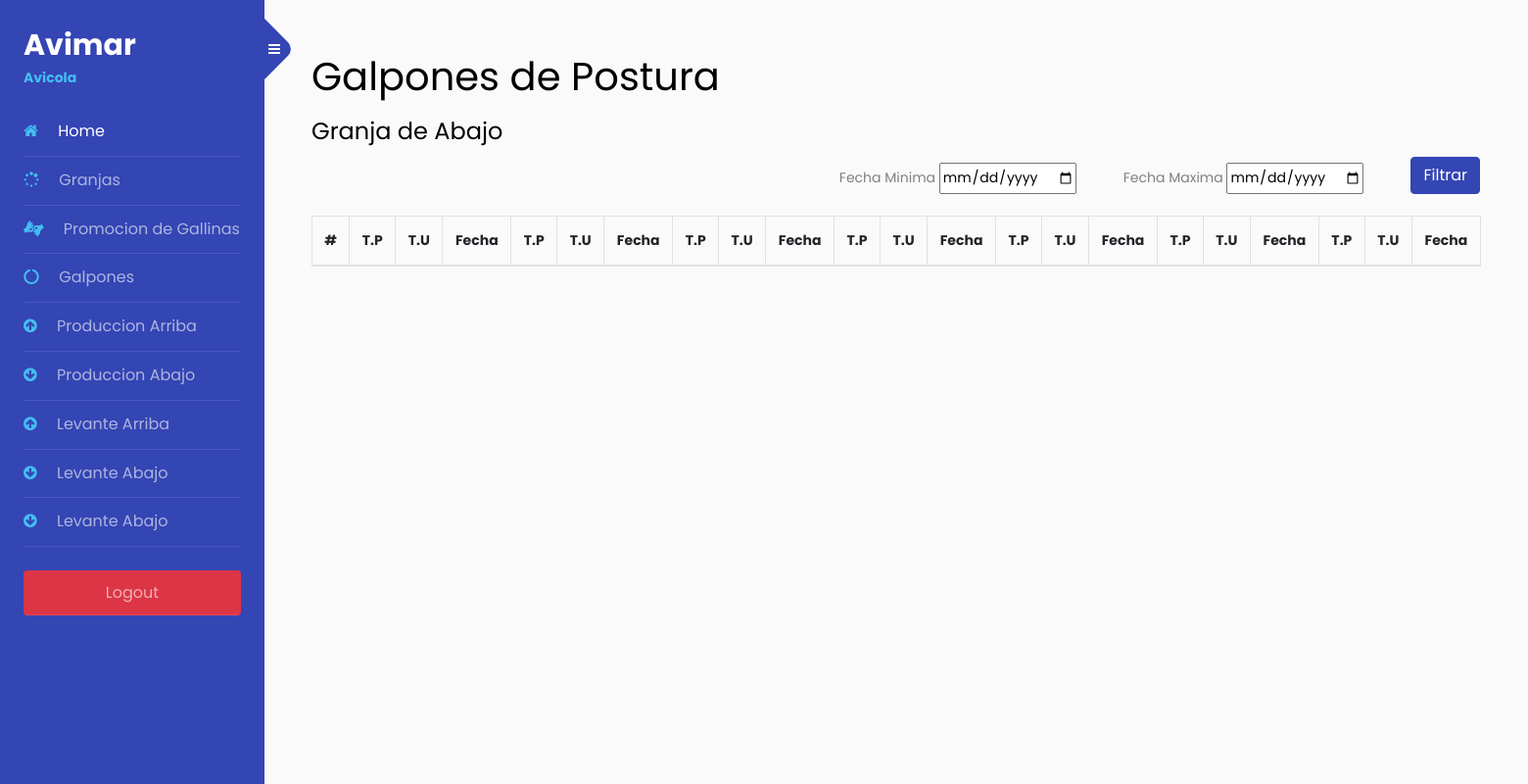
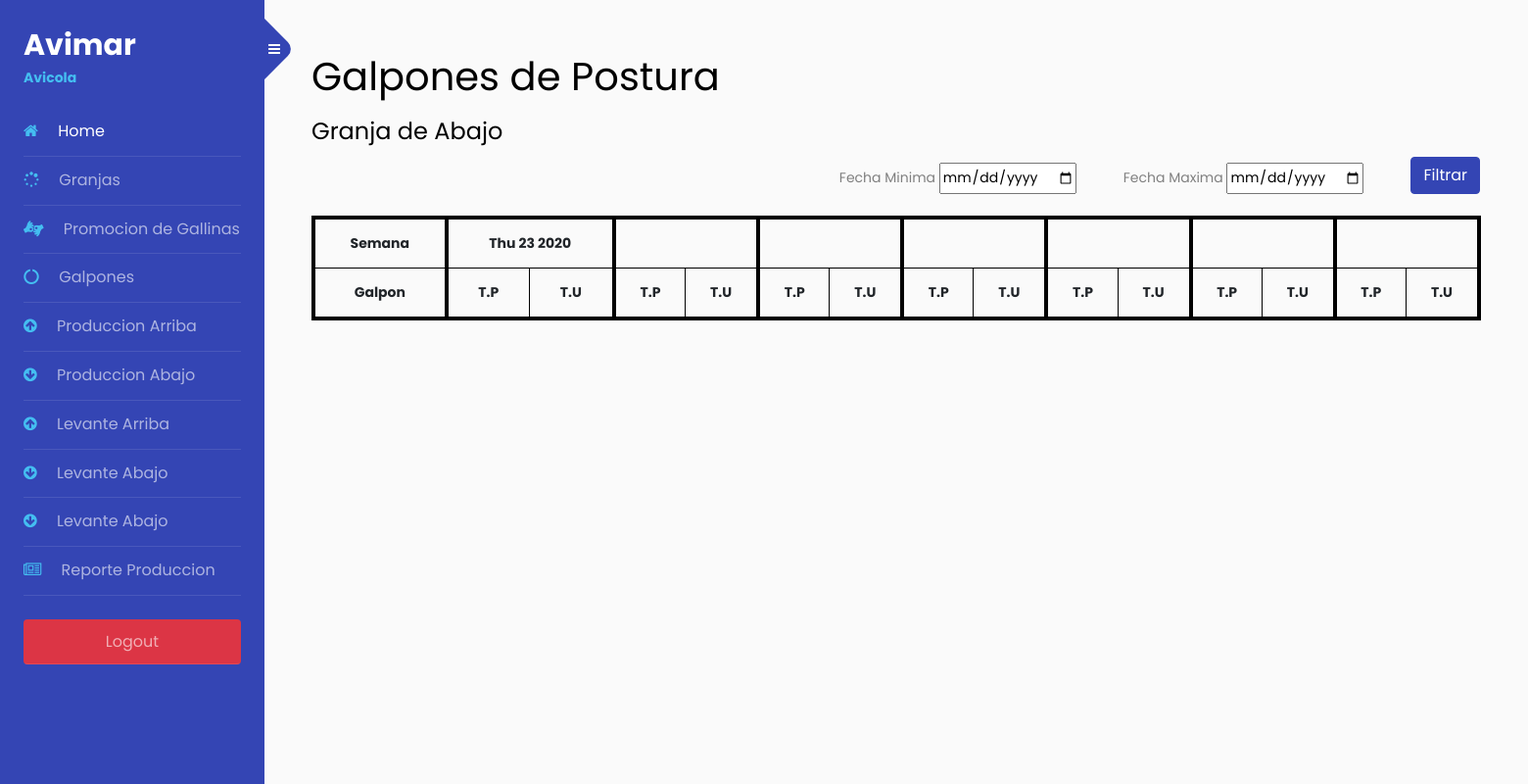
Before and after one commit to franka107/AvicolaDjango, a Django app: page /shed/report/production in a window 1560 px wide. Shown: the whole page at 98% size. Run offline with Django 3.2, Linux system fonts and the light colour scheme; data that the repository does not hold is empty; parts of the project's set-up code (start-up, migrations or seed data) failed here and were passed over.

Commit message:
Reporte Produccion

```diff
--- a/farms/templates/farm/base.html
+++ b/farms/templates/farm/base.html
@@ -50,6 +50,9 @@
 				<li>
 					<a href="{% url 'leer_shedraiseddown' %}"><span class="fa fa-arrow-circle-down mr-3"></span> Levante Abajo </a>
 				</li>
+				<li>
+					<a href="{% url 'production' %}"><span class="fa fa-newspaper-o mr-3"></span> Reporte Produccion </a>
+				</li>
 				<li class="mt-4">
 				<a href="{% url 'logout' %}" class="btn btn-danger">Logout</a>
 				</li>
--- a/sheds/templates/shed/reports/productions.html
+++ b/sheds/templates/shed/reports/productions.html
@@ -25,42 +25,44 @@
     <div class="row">
         <div class="col-12">
             {% regroup queryset by shed as shed_items %}
-            <table class="table table-striped table-hover table-bordered text-center">
-                <thead>
+            <table class="table table-striped table-hover text-center" style="border: 4px solid black;">
+                <thead style="border: 1px solid black;">
                     <tr>
-                    <th>#</th>
-                    <th>T.P</th>
-                    <th>T.U</th>
-                    <th>Fecha</th>
-                    <th>T.P</th>
-                    <th>T.U</th>
-                    <th>Fecha</th>
-                    <th>T.P</th>
-                    <th>T.U</th>
-                    <th>Fecha</th>
-                    <th>T.P</th>
-                    <th>T.U</th>
-                    <th>Fecha</th>
-                    <th>T.P</th>
-                    <th>T.U</th>
-                    <th>Fecha</th>
-                    <th>T.P</th>
-                    <th>T.U</th>
-                    <th>Fecha</th>
-                    <th>T.P</th>
-                    <th>T.U</th>
-                    <th>Fecha</th>
+                        <th style="border: 1px solid black;border-right: 4px solid black;">Semana</th>
+                        <th style="border: 1px solid black;border-right: 4px solid black;" colspan="2">{{ d1|date:'D j Y' }}</th>
+                        <th style="border: 1px solid black;border-right: 4px solid black;" colspan="2">{{ d2|date:'D j Y' }}</th>
+                        <th style="border: 1px solid black;border-right: 4px solid black;" colspan="2">{{ d3|date:'D j Y' }}</th>
+                        <th style="border: 1px solid black;border-right: 4px solid black;" colspan="2">{{ d4|date:'D j Y' }}</th>
+                        <th style="border: 1px solid black;border-right: 4px solid black;" colspan="2">{{ d5|date:'D j Y' }}</th>
+                        <th style="border: 1px solid black;border-right: 4px solid black;" colspan="2">{{ d6|date:'D j Y' }}</th>
+                        <th style="border: 1px solid black;" colspan="2">{{ d7|date:'D j Y' }}</th>
+                    </tr>
+                    <tr>
+                    <th style="border: 1px solid black;border-right: 4px solid black;">Galpon</th>
+                    <th style="border: 1px solid black;">T.P</th>
+                    <th style="border: 1px solid black;border-right: 4px solid black;">T.U</th>
+                    <th style="border: 1px solid black;">T.P</th>
+                    <th style="border: 1px solid black;border-right: 4px solid black;">T.U</th>
+                    <th style="border: 1px solid black;">T.P</th>
+                    <th style="border: 1px solid black;border-right: 4px solid black;">T.U</th>
+                    <th style="border: 1px solid black;">T.P</th>
+                    <th style="border: 1px solid black;border-right: 4px solid black;">T.U</th>
+                    <th style="border: 1px solid black;">T.P</th>
+                    <th style="border: 1px solid black;border-right: 4px solid black;">T.U</th>
+                    <th style="border: 1px solid black;">T.P</th>
+                    <th style="border: 1px solid black;border-right: 4px solid black;">T.U</th>
+                    <th style="border: 1px solid black;">T.P</th>
+                    <th style="border: 1px solid black;">T.U</th>
                     </tr>
 
                 </thead>
                 <tbody>
                 {% for shed in shed_items %}
                 <tr>
-                    <td>{{ shed.grouper }}</td>
+                    <td style="border: 1px solid black; border-right: 4px solid black;">{{ shed.grouper }}</td>
                     {% for shedregister in shed.list|dictsort:"date" %}
-                    <td>{{ shedregister.package_total }}</td>
-                    <td>{{ shedregister.leftover_eggs }}</td>
-                     <td>{{ shedregister.date|date:'D j' }}</td>
+                    <td style="border: 1px solid black;">{{ shedregister.package_total }}</td>
+                    <td style="border: 1px solid black; border-right: 4px solid black;">{{ shedregister.leftover_eggs }}</td>
                     {% endfor %}
                 </tr>
                 {% endfor %}
--- a/sheds/views.py
+++ b/sheds/views.py
@@ -14,6 +14,9 @@ from django import forms
 from django.forms import ModelForm
 from django.contrib.auth.mixins import LoginRequiredMixin
 from .filters import ShedRegisterFilter
+from datetime import datetime, date, time, timedelta
+import calendar
+from django.utils.dateparse import parse_date
 
 #-----------------------------------------------------------------------------------------------------------------------#
 # Filtro de Opciones Views
@@ -331,16 +334,44 @@ def is_valid_queryparam(param):
 # Reportes
 
 def ReportsProductions(request):
-    qs = ShedRegister.objects.filter(shed__type="P").filter(shed__farm__name="Abajo").order_by('shed')
     min_date = request.GET.get('min_date')
     max_date = request.GET.get('max_date')
+    hoy = date.today()  # Asigna fecha actual
+    dia1 = None
+    dia2 = None
+    dia3 = None
+    dia4 = None
+    dia5 = None
+    dia6 = None
+    dia7 = None
+    if min_date == None:
+        qs = ShedRegister.objects.filter(date=date.today()).filter(shed__type="P").filter(shed__farm__name="Abajo").order_by('shed')
+        dia1 = hoy
+    else:
+        qs = ShedRegister.objects.filter(shed__type="P").filter(shed__farm__name="Abajo").order_by('shed')
+
     if is_valid_queryparam(min_date):
         qs = qs.filter(date__gte=min_date).filter(shed__type="P").filter(shed__farm__name="Abajo")
+        dia1 = parse_date(min_date)
+        dia2 = dia1 + timedelta(days=1)
+        dia3 = dia2 + timedelta(days=1)
+        dia4 = dia3 + timedelta(days=1)
+        dia5 = dia4 + timedelta(days=1)
+        dia6 = dia5 + timedelta(days=1)
+        dia7 = dia6 + timedelta(days=1)
 
     if is_valid_queryparam(max_date):
         qs = qs.filter(date__lte=max_date).filter(shed__type="P").filter(shed__farm__name="Abajo")
 
     context = {
         'queryset' : qs,
+        'd1' : dia1,
+        'd2' : dia2,
+        'd3' : dia3,
+        'd4' : dia4,
+        'd5' : dia5,
+        'd6' : dia6,
+        'd7' : dia7,
+        'min_date' : min_date,
     }
     return render(request,"shed/reports/productions.html",context)
```
